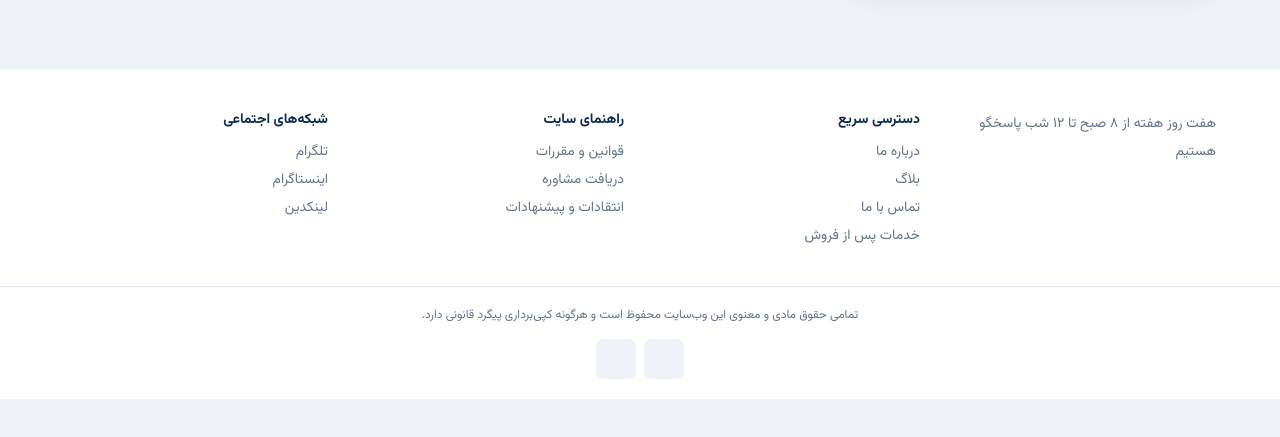
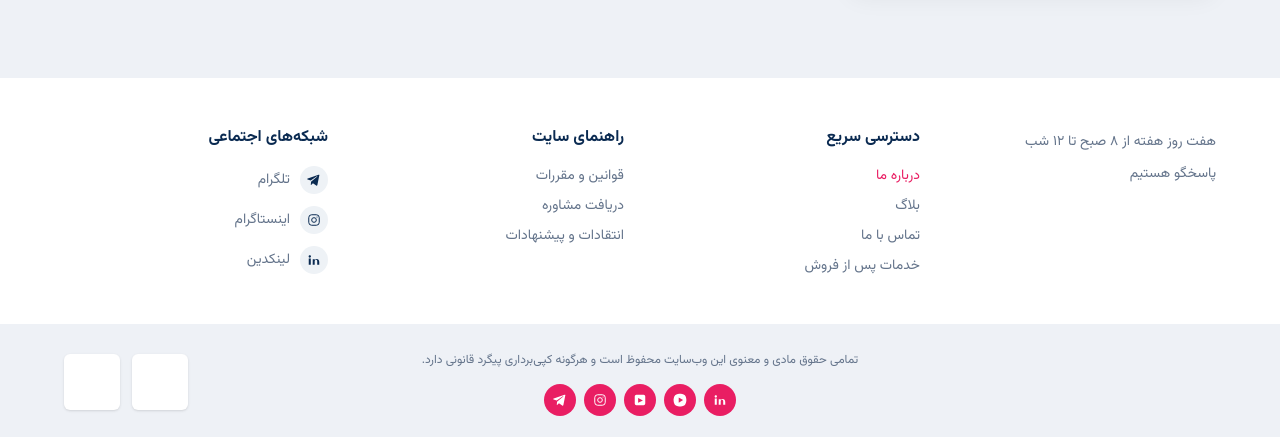
Before and after one commit to Hashemi04/frontend-task, a Nuxt app: page / in a window 1280 px wide. Shown: the part 956-1393 px from the top of the page. Before the commit the page ends 1355 px from the top, so only its background shows below. Built offline with nearby package versions, Linux system fonts and the light colour scheme.

Commit message:
feat: add social media icons and enhance footer layout with new components

```diff
--- /dev/null
+++ b/app/components/icons/IconInstagram.vue
@@ -0,0 +1,15 @@
+<template>
+  <svg viewBox="0 0 24 24" fill="none" aria-hidden="true">
+    <rect
+      x="3"
+      y="3"
+      width="18"
+      height="18"
+      rx="5"
+      stroke="currentColor"
+      stroke-width="1.7"
+    />
+    <circle cx="12" cy="12" r="4" stroke="currentColor" stroke-width="1.7" />
+    <circle cx="17.2" cy="6.8" r="1" fill="currentColor" />
+  </svg>
+</template>
--- /dev/null
+++ b/app/components/icons/IconLinkedin.vue
@@ -0,0 +1,7 @@
+<template>
+  <svg viewBox="0 0 24 24" fill="currentColor" aria-hidden="true">
+    <path
+      d="M6.5 9.5V20H3V9.5h3.5ZM4.8 4c1.1 0 2 .9 2 2s-.9 2-2 2-2-.9-2-2 .9-2 2-2ZM21 20h-3.5v-5.6c0-1.6-.6-2.7-2.1-2.7-1.1 0-1.8.8-2.1 1.5-.1.2-.1.6-.1.9V20H9.8s.1-8.3 0-9.2H13.3v1.3c.5-.8 1.4-1.9 3.4-1.9 2.5 0 4.3 1.6 4.3 5.1V20Z"
+    />
+  </svg>
+</template>
--- /dev/null
+++ b/app/components/icons/IconTelegram.vue
@@ -0,0 +1,5 @@
+<template>
+  <svg viewBox="0 0 24 24" fill="currentColor" aria-hidden="true">
+    <path d="M21.2 3.4 17.8 20.6c-.3 1.2-1 1.5-2 .9l-5.6-4.1-2.7 2.6c-.3.3-.5.5-1 .5l.4-5.7L17.7 6c.5-.4 0-.7-.7-.3L6.3 12.8 1.1 11.2c-1.1-.3-1.1-1.1.2-1.7L19.8 3c1-.4 1.8.2 1.4 1.4Z" />
+  </svg>
+</template>
--- /dev/null
+++ b/app/components/icons/IconX.vue
@@ -0,0 +1,5 @@
+<template>
+  <svg viewBox="0 0 24 24" fill="currentColor" aria-hidden="true">
+    <path d="M18.2 3H5.8C4.3 3 3 4.3 3 5.8v12.4C3 19.7 4.3 21 5.8 21h12.4c1.5 0 2.8-1.3 2.8-2.8V5.8C21 4.3 19.7 3 18.2 3Zm-1.2 9.7-8.2 4.2V8.5l8.2 4.2Z" />
+  </svg>
+</template>
--- /dev/null
+++ b/app/components/icons/IconYoutube.vue
@@ -0,0 +1,5 @@
+<template>
+  <svg viewBox="0 0 24 24" fill="currentColor" aria-hidden="true">
+    <path d="M23 12.2s-.2-5.8-2.6-8.3C17.9 1.3 12 1.4 12 1.4s-5.9-.1-8.4 2.5C1.2 6.4 1 12.2 1 12.2s.2 5.8 2.6 8.3c2.5 2.6 8.4 2.5 8.4 2.5s5.9.1 8.4-2.5C22.8 18 23 12.2 23 12.2ZM9.8 16.6V7.8l7.5 4.4-7.5 4.4Z" />
+  </svg>
+</template>
--- a/app/components/layout/AppFooter.vue
+++ b/app/components/layout/AppFooter.vue
@@ -1,67 +1,128 @@
 <script setup lang="ts">
+import type { Component } from "vue";
+import IconInstagram from "~/components/icons/IconInstagram.vue";
+import IconLinkedin from "~/components/icons/IconLinkedin.vue";
+import IconTelegram from "~/components/icons/IconTelegram.vue";
+import IconX from "~/components/icons/IconX.vue";
+import IconYoutube from "~/components/icons/IconYoutube.vue";
+
 const quickLinks = [
-  { to: '/contact', label: 'درباره ما' },
-  { to: '/contact', label: 'بلاگ' },
-  { to: '/contact', label: 'تماس با ما' },
-  { to: '/contact', label: 'خدمات پس از فروش' },
-]
+  { to: "/contact", label: "درباره ما" },
+  { to: "/contact", label: "بلاگ" },
+  { to: "/contact", label: "تماس با ما" },
+  { to: "/contact", label: "خدمات پس از فروش" },
+];
 
 const guideLinks = [
-  { to: '/faq', label: 'قوانین و مقررات' },
-  { to: '/consultation', label: 'دریافت مشاوره' },
-  { to: '/contact', label: 'انتقادات و پیشنهادات' },
-]
+  { to: "/faq", label: "قوانین و مقررات" },
+  { to: "/consultation", label: "دریافت مشاوره" },
+  { to: "/contact", label: "انتقادات و پیشنهادات" },
+];
 
 const socialLinks = [
-  { href: '#', label: 'تلگرام' },
-  { href: '#', label: 'اینستاگرام' },
-  { href: '#', label: 'لینکدین' },
-]
+  { href: "#", label: "تلگرام", icon: IconTelegram },
+  { href: "#", label: "اینستاگرام", icon: IconInstagram },
+  { href: "#", label: "لینکدین", icon: IconLinkedin },
+];
+
+const bottomSocial: { href: string; label: string; icon: Component }[] = [
+  { href: "#", label: "تلگرام", icon: IconTelegram },
+  { href: "#", label: "اینستاگرام", icon: IconInstagram },
+  { href: "#", label: "ایکس", icon: IconX },
+  { href: "#", label: "یوتیوب", icon: IconYoutube },
+  { href: "#", label: "لینکدین", icon: IconLinkedin },
+];
 </script>
 
 <template>
-  <footer class="mt-8 bg-surface">
-    <div class="mx-auto grid max-w-[1200px] gap-8 px-4 py-10 md:grid-cols-4 md:px-6">
-      <p class="text-sm leading-7 text-muted">
+  <footer class="mt-10 bg-surface">
+    <div
+      class="mx-auto grid max-w-[1440px] gap-10 px-4 py-12 md:grid-cols-4 md:items-start md:gap-8 md:px-10 lg:px-16"
+    >
+      <p class="text-sm leading-8 text-muted md:max-w-[14rem]">
         هفت روز هفته از ۸ صبح تا ۱۲ شب پاسخگو هستیم
       </p>
 
-      <div>
-        <h2 class="mb-3 text-sm font-bold">دسترسی سریع</h2>
-        <ul class="space-y-2 text-sm text-muted">
-          <li v-for="link in quickLinks" :key="link.label">
-            <NuxtLink :to="link.to" class="hover:text-primary">{{ link.label }}</NuxtLink>
+      <section>
+        <h2 class="mb-4 text-base font-bold text-ink">دسترسی سریع</h2>
+        <ul class="space-y-2.5 text-sm">
+          <li v-for="(link, index) in quickLinks" :key="link.label">
+            <NuxtLink
+              :to="link.to"
+              class="transition-colors hover:text-primary"
+              :class="index === 0 ? 'text-primary' : 'text-muted'"
+            >
+              {{ link.label }}
+            </NuxtLink>
           </li>
         </ul>
-      </div>
+      </section>
 
-      <div>
-        <h2 class="mb-3 text-sm font-bold">راهنمای سایت</h2>
-        <ul class="space-y-2 text-sm text-muted">
+      <section>
+        <h2 class="mb-4 text-base font-bold text-ink">راهنمای سایت</h2>
+        <ul class="space-y-2.5 text-sm text-muted">
           <li v-for="link in guideLinks" :key="link.label">
-            <NuxtLink :to="link.to" class="hover:text-primary">{{ link.label }}</NuxtLink>
+            <NuxtLink
+              :to="link.to"
+              class="transition-colors hover:text-primary"
+            >
+              {{ link.label }}
+            </NuxtLink>
           </li>
         </ul>
-      </div>
+      </section>
 
-      <div>
-        <h2 class="mb-3 text-sm font-bold">شبکه‌های اجتماعی</h2>
-        <ul class="space-y-2 text-sm text-muted">
+      <section>
+        <h2 class="mb-4 text-base font-bold text-ink">شبکه‌های اجتماعی</h2>
+        <ul class="space-y-3 text-sm text-muted">
           <li v-for="link in socialLinks" :key="link.label">
-            <a :href="link.href" class="hover:text-primary">{{ link.label }}</a>
+            <a
+              :href="link.href"
+              class="flex items-center gap-2.5 transition-colors hover:text-primary"
+            >
+              <span
+                class="flex size-7 shrink-0 items-center justify-center rounded-full bg-[#eef2f6] text-ink"
+              >
+                <component :is="link.icon" class="size-3.5" />
+              </span>
+              {{ link.label }}
+            </a>
           </li>
         </ul>
-      </div>
+      </section>
     </div>
 
-    <div class="border-t border-line">
-      <div class="mx-auto flex max-w-[1200px] flex-col items-center gap-4 px-4 py-5 text-center text-xs text-muted md:px-6">
-        <p>
-          تمامی حقوق مادی و معنوی این وب‌سایت محفوظ است و هرگونه کپی‌برداری پیگرد قانونی دارد.
-        </p>
-        <div class="flex gap-2">
-          <span class="size-10 rounded-md bg-page" aria-hidden="true" />
-          <span class="size-10 rounded-md bg-page" aria-hidden="true" />
+    <div class="bg-page">
+      <div class="relative mx-auto max-w-[1440px] px-4 py-6 md:px-10 lg:px-16">
+        <div class="flex flex-col items-center gap-3 text-center">
+          <p class="max-w-xl text-xs leading-6 text-muted">
+            تمامی حقوق مادی و معنوی این وب‌سایت محفوظ است و هرگونه کپی‌برداری
+            پیگرد قانونی دارد.
+          </p>
+          <div class="flex items-center gap-2" dir="ltr">
+            <a
+              v-for="item in bottomSocial"
+              :key="item.label"
+              :href="item.href"
+              :aria-label="item.label"
+              class="flex size-8 items-center justify-center rounded-full bg-primary text-white"
+            >
+              <component :is="item.icon" class="size-3.5" />
+            </a>
+          </div>
+        </div>
+
+        <div
+          class="mt-4 flex justify-center gap-3 md:absolute md:end-10 md:top-1/2 md:mt-0 md:-translate-y-1/2 lg:end-16"
+        >
+          <span
+            class="size-14 rounded-md bg-surface shadow-sm"
+            aria-label="نماد اعتماد"
+          />
+          <span
+            class="size-14 rounded-md bg-surface shadow-sm"
+            aria-label="نماد ساماندهی"
+          />
         </div>
       </div>
     </div>
--- a/app/components/ui/BaseButton.vue
+++ b/app/components/ui/BaseButton.vue
@@ -16,7 +16,7 @@ const variantClasses: Record<Variant, string> = {
 }
 
 const classes = computed(() => [
-  'inline-flex items-center justify-center gap-2 rounded-full px-4 py-2.5',
+  'inline-flex items-center justify-center gap-2 rounded-full px-5 py-2.5',
   'text-sm font-medium transition-colors cursor-pointer',
   'focus-visible:outline-2 focus-visible:outline-offset-2 focus-visible:outline-primary',
   variantClasses[props.variant],
```
